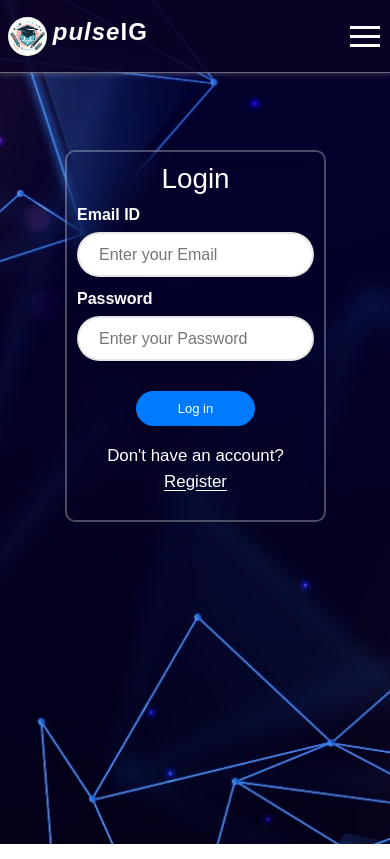
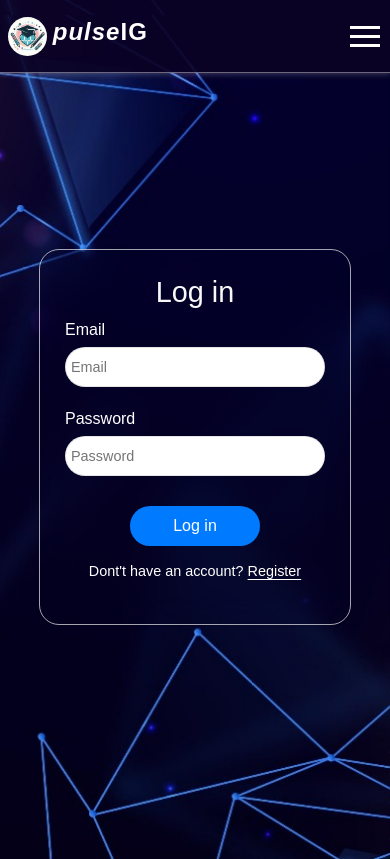
Before and after one commit to Ankita071203/pulseIG, a React (Create React App) app: page /signin in a window 390 px wide. Built offline with nearby package versions, Linux system fonts and the light colour scheme; no server answers.

Commit message:
changes dn in reigster and login

```diff
--- a/src/components/auth/Login.css
+++ b/src/components/auth/Login.css
@@ -22,7 +22,6 @@ h1 {
     align-items: center;
     width: 400px;
     max-width: 400px;
-    margin: 0; /* Ensure no additional margin */
     margin-top: 150px;
     color: white;
     margin-left: 15px;/*to over come the margin that has been created y app-container */
--- a/src/components/auth/Login.jsx
+++ b/src/components/auth/Login.jsx
@@ -20,30 +20,34 @@ export default function Login() {
 
     }
   return (
-    <div className='maincontainer' >
-      <h1>Login</h1>
-      <div className='formgroup'>
-            <label>Email ID</label>
+    <div className='wrapper'>
+            <form className='registerform' >
+                <h1>Log in</h1>
+                <div className='inputbox'>
+                <label>Email</label>
                     <input
                         type='email'
+                        placeholder='Email'
                         className='formcontrol'
-            placeholder='Enter your Email'
-            onChange={(e)=>{setEmail(e.target.value)}}
+                        onChange={(e) => setEmail(e.target.value)}
                     />
                 </div>
-        <div className='formgroup'>
+                <div className='inputbox'>
                 <label>Password</label>
                     <input
                         type='password'
+                        placeholder='Password'
                         className='formcontrol'
-            placeholder='Enter your Password'
-            onChange={(e)=>{setPassword(e.target.value)}}
+                        onChange={(e) => setPassword(e.target.value)}
                     />
                 </div>
-<button className='butonn' onClick={handleLognin}>Log in</button>
+                <button className='buton' type='button' onClick={handleLognin}>
+                     Log in
+                </button>
                 <div className='register-link'>
-                    <p>Don't have an account? <a><Link to='/register'>Register</Link></a></p>
+                    <p>Dont't have an account? <a><Link to='/register'>Register</Link></a></p>
                 </div>
+            </form>
         </div>
   )
 }
--- a/src/components/auth/Register.css
+++ b/src/components/auth/Register.css
@@ -4,8 +4,14 @@ body, html {
   display: flex;
   justify-content: center;
   align-items: center;
+
 }
-
+body{
+  overflow-y: auto;
+}
+html{
+  margin-top: 30px;
+}
 .wrapper {
   display: flex;
   justify-content: center;
@@ -14,20 +20,22 @@ body, html {
   background: url('background.jpg') center fixed no-repeat;
   background-size: cover;
   background-color: transparent;
-  backdrop-filter: blur(2vh);
+  backdrop-filter: blur(20px);
   width: 400px; /* Adjust width using viewport units */
   max-width: 400px;
+  margin-top: 30px;
+
 }
 
 form {
   width: 100%;
   max-width: 40vw; /* Adjust max-width using viewport units */
-  padding: 4vh;
-  border-radius: 2vh;
+  padding: 25px;
+  border-radius: 20px;
   background-color: transparent;
-  backdrop-filter: blur(2vh);
-  border: 0.2vh solid rgba(245, 245, 245, 0.674);
-  box-shadow: 0 0 1vh rgba(0, 0, 0, 0.1);
+  backdrop-filter: blur(20px);
+  border: 1px solid rgba(245, 245, 245, 0.674);
+  box-shadow: 0 0 2px rgba(0, 0, 0, 0.1);
   color: white;
   display: flex;
   flex-direction: column;
@@ -36,74 +44,55 @@ form {
 
 form h1 {
   text-align: center;
-  margin-bottom: 2vh;
+  margin-bottom: 8px;
   color: #f8f8f8;
 }
 
 .inputbox {
   position: relative;
-  margin-bottom: 2vh;
+  margin-bottom: 20px;
   color: rgb(255, 255, 255);
   width: 100%; /* Ensure input boxes take full width */
 }
-
+.inputbox label{
+  margin-bottom: 5px;
+}
 .inputbox input {
   width: 100%;
-  height: 6vh;
+  height: 40px;
   background: transparent;
   border: none;
   outline: none;
-  border: 0.2vh solid rgba(0, 0, 0, 0.1);
-  border-radius: 4vh;
-  font-size: 1.6vh;
+  border: 1px solid rgba(0, 0, 0, 0.1);
+  border-radius: 25px;
+  font-size: 1em;
   color: #000000;
-  padding: 0 4.5vh 0 2vh;
+  padding: 0  10px 0 5px;
   background-color: white;
 }
-
-.remember-forgot {
-  display: flex;
-  justify-content: space-between;
-  font-size: 1.4vh;
-  margin-bottom: 1.5vh;
-  color: white;
-  width: 100%; /* Ensure this section takes full width */
-}
-
-.remember-forgot label input {
-  margin-right: 0.5vh;
-  color: white;
-}
-
-.remember-forgot a {
-  color: #dedede;
-  text-decoration: none;
-}
-
-.remember-forgot a:hover {
-  text-decoration: underline;
-}
-
 .buton {
   width: 50%;
-  height: 5vh;
+  height: 40px;
   background-color: #007bff;
   border: none;
   outline: none;
   border-radius: 4vh;
-  font-size: 1.6vh;
+  font-size: 1.2em;
   color: #ffffff;
   cursor: pointer;
-  margin-top: 2vh; /* Add margin-top to separate from previous elements */
+  margin-top: 10px; /* Add margin-top to separate from previous elements */
   display: flex;
   justify-content: center;
   align-items: center;
 }
+.buton:hover{
+  background-color: #0056b3;
 
+}
 .register-link {
   text-align: center;
-  font-size: 2vh;
-  margin-top: 2vh;
+  font-size: 1em;
+  margin-top: 15px;
   color: white;
 }
 
@@ -137,13 +126,13 @@ form h1 {
   }
 
   .inputbox input {
-      height: 8vh;
-      font-size: 3vh;
+      height: 50px;
+      font-size: 1em;
   }
 
   .buton {
-      height: 5vh;
-      font-size: 1.8vh;
+      height: 50px;
+      font-size: 1em;
   }
 }
 
@@ -157,20 +146,20 @@ form h1 {
   }
 
   .inputbox input {
-      height: 5.5vh;
-      font-size: 2vh;
+      height: 40px;
+      font-size: 1em;
   }
 
   .buton {
-      height: 5vh;
-      font-size: 2vh;
+      height: 40px;
+      font-size: 1em;
   }
 }
 
 @media (max-width: 480px) {
   .wrapper {
       width: 100vw;
-      padding: 2vh; /* Add some padding for better spacing */
+      padding: 1px; /* Add some padding for better spacing */
   }
 
   form {
@@ -178,24 +167,21 @@ form h1 {
   }
 
   form h1 {
-      font-size: 5vh;
+      font-size: 1.8em;
   }
 
   .inputbox input {
-      height: 6vh;
-      font-size: 2.2vh;
+      height: 40px;
+      font-size: 0.9em;
   }
 
   .buton {
-      height: 5vh;
-      font-size: 3vh;
+      height: 40px;
+      font-size: 1em;
   }
 
-  .remember-forgot {
-      font-size: 1.5vh;
-  }
 
   .register-link {
-      font-size: 2vh;
+      font-size: 0.9em;
   }
 }
--- a/src/components/auth/Register.jsx
+++ b/src/components/auth/Register.jsx
@@ -55,7 +55,7 @@ export default function Register() {
                     />
                 </div>
                 <button className='buton' type='button' onClick={handleSignup}>
-                     Sign Up
+                     Register
                 </button>
                 <div className='register-link'>
                     <p>Already have an account? <a><Link to='/signin'>Login</Link></a></p>
```
Lines whose indentation alone changed are shown as unchanged.
